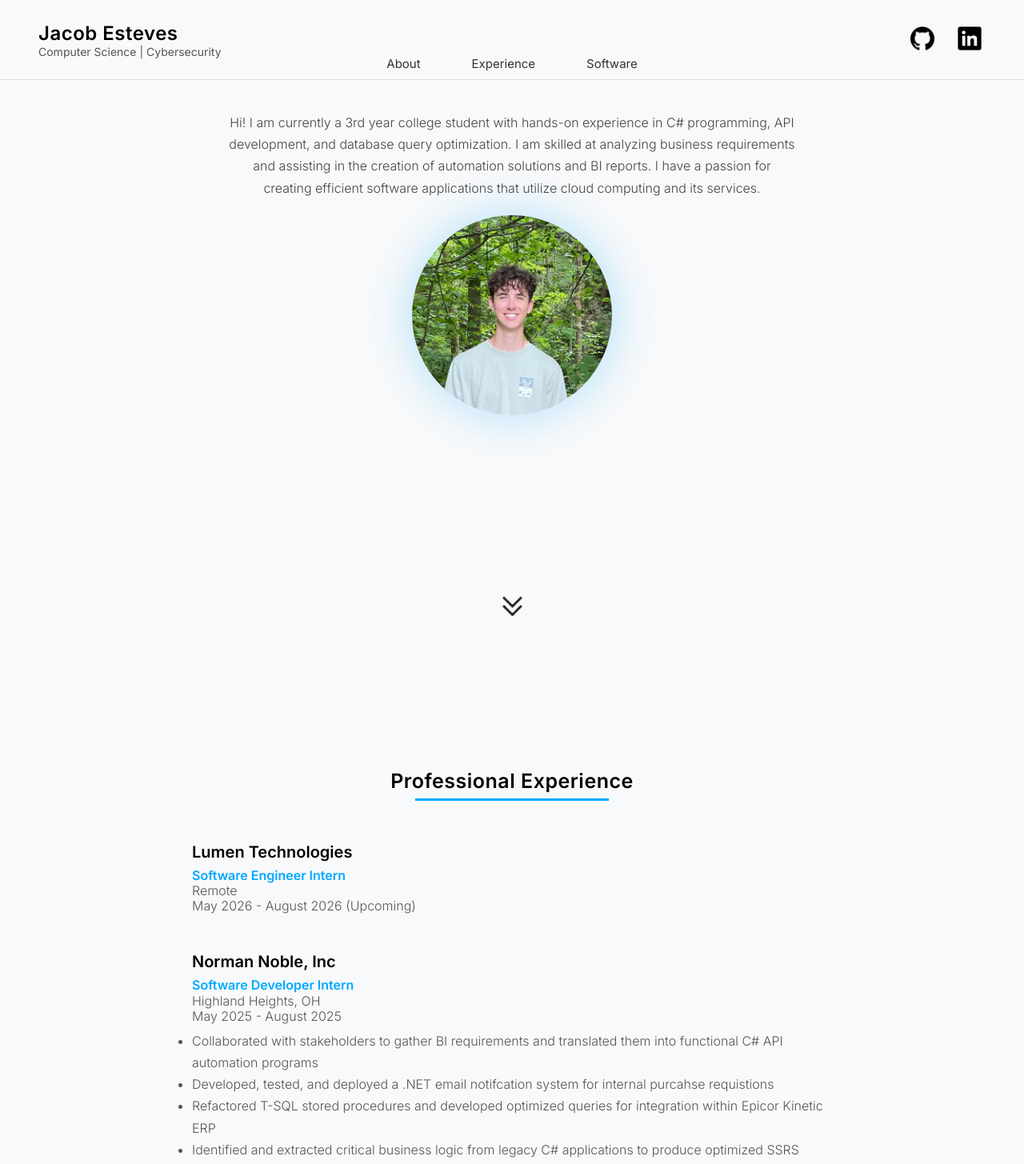
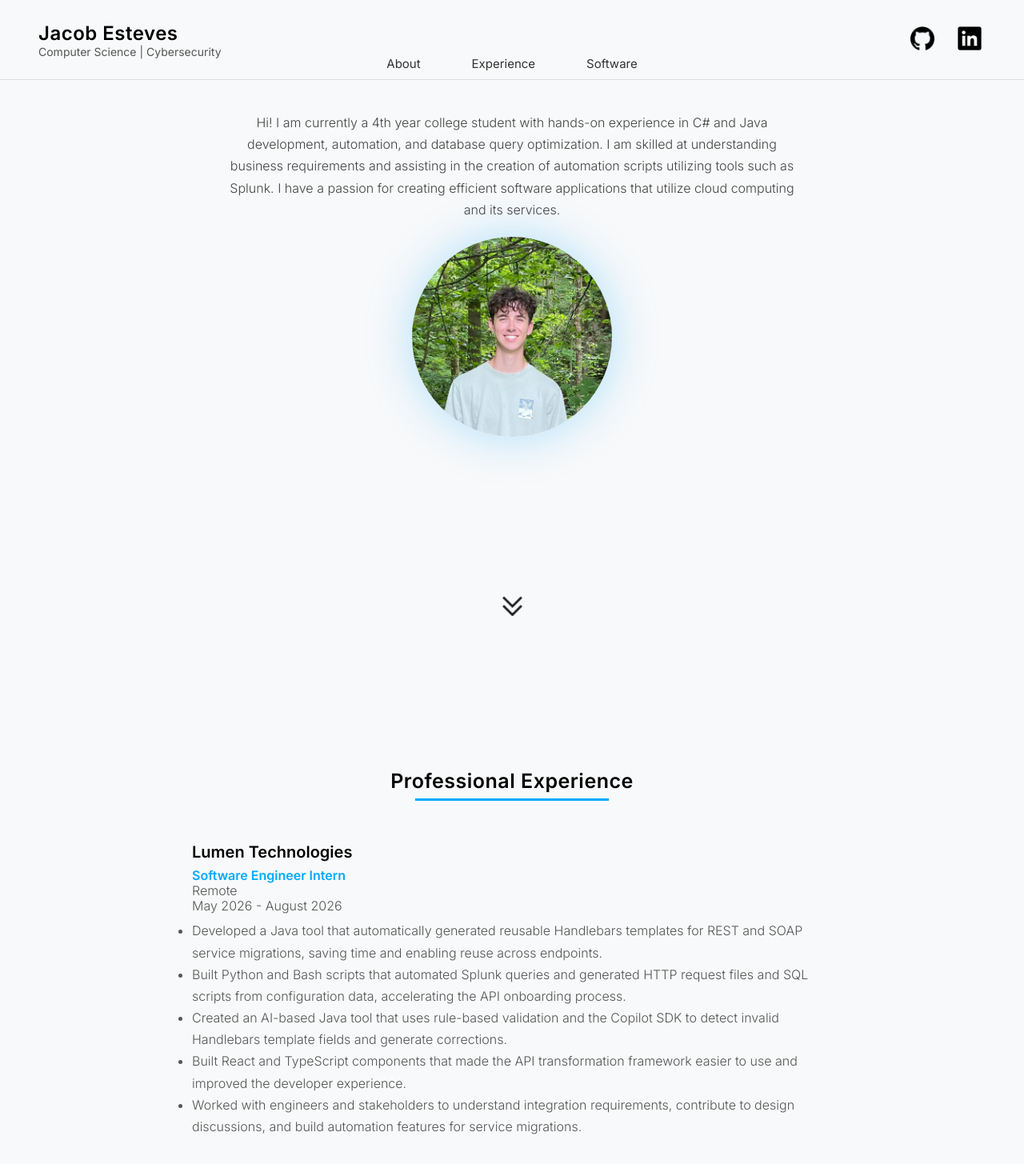
Before and after one commit to jacob670/PersonalWebsite, a React (Create React App) app: page / in a window 1280 px wide. Shown: the top 1455 px of the page at 80% size. Built offline with nearby package versions, Linux system fonts and the light colour scheme.

Commit message:
added lumen experience

```diff
--- a/src/components/About.js
+++ b/src/components/About.js
@@ -25,8 +25,8 @@
         lineHeight: "1.7",
       }}
     >
-      Hi! I am currently a 3rd year college student with hands-on experience in C# programming, API development, and database query optimization.
-      I am skilled at analyzing business requirements and assisting in the creation of automation solutions and BI reports.
+      Hi! I am currently a 4th year college student with hands-on experience in C# and Java development, automation, and database query optimization.
+      I am skilled at understanding business requirements and assisting in the creation of automation scripts utilizing tools such as Splunk.
       I have a passion for creating efficient software applications that utilize cloud computing and its services.
     </p>
 
--- a/src/components/Experience.js
+++ b/src/components/Experience.js
@@ -52,7 +52,7 @@
   </p>
 
   <p style={{ margin: 0, color: "#555", lineHeight: 1.2 }}>
-    May 2026 - August 2026 (Upcoming)
+    May 2026 - August 2026
   </p>
 
   <ul
@@ -67,6 +67,11 @@
       fontWeight: 300
     }}
   >
+    <li>Developed a Java tool that automatically generated reusable Handlebars templates for REST and SOAP service migrations, saving time and enabling reuse across endpoints.</li>
+    <li>Built Python and Bash scripts that automated Splunk queries and generated HTTP request files and SQL scripts from configuration data, accelerating the API onboarding process.</li>
+    <li>Created an AI-based Java tool that uses rule-based validation and the Copilot SDK to detect invalid Handlebars template fields and generate corrections.</li>
+    <li>Built React and TypeScript components that made the API transformation framework easier to use and improved the developer experience.</li>
+    <li>Worked with engineers and stakeholders to understand integration requirements, contribute to design discussions, and build automation features for service migrations.</li>
   </ul>
 </div>
 
```
